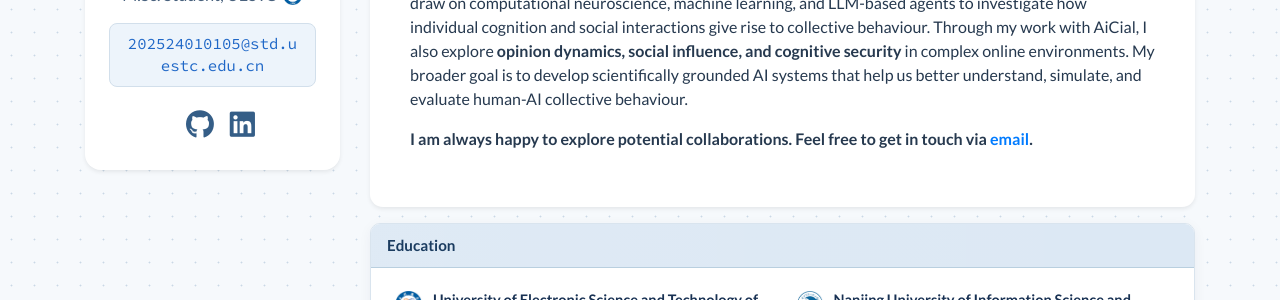
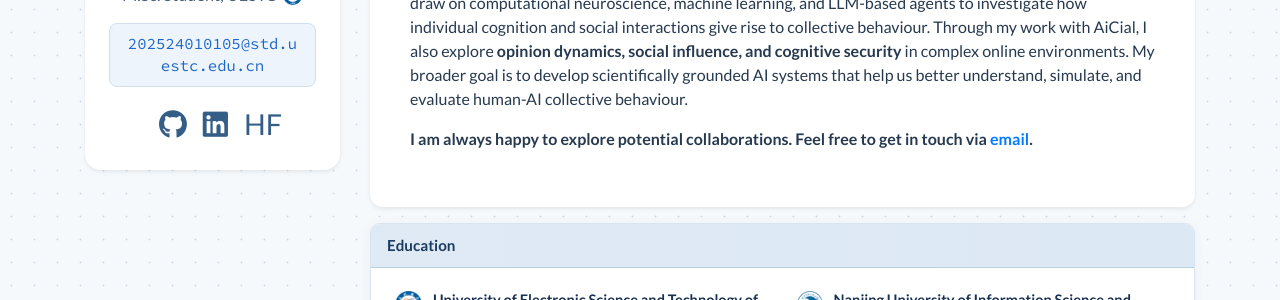
Before and after one commit to AnouarImel/AnouarImel.github.io, a Jekyll site: the page built from index.html, in a window 1280 px wide. Shown: the part 347-647 px from the top of the page. Built offline with Jekyll 4.4.1, drawn with Linux system fonts in a browser that asks for light colours; nearby versions of some CDN libraries; a style sheet for code colours, icons or effects is not loaded.

Commit message:
Update profile_card_mini.html

```diff
--- a/_includes/widgets/profile_card_mini.html
+++ b/_includes/widgets/profile_card_mini.html
@@ -68,6 +68,15 @@
           </a>
           {% endif %}
 
+          {% if site.data.profile.huggingface %}
+          <a class="follow_href profile-social-hf"
+             target="_blank"
+             href="https://huggingface.co/{{ site.data.profile.huggingface }}"
+             aria-label="Hugging Face">
+            <span class="hf-badge">HF</span>
+          </a>
+          {% endif %}
+
           {% if site.data.profile.orcid %}
           <a class="follow_href" target="_blank" href="https://orcid.org/{{ site.data.profile.orcid }}">
             <i class="fab fa-orcid"></i>
```
